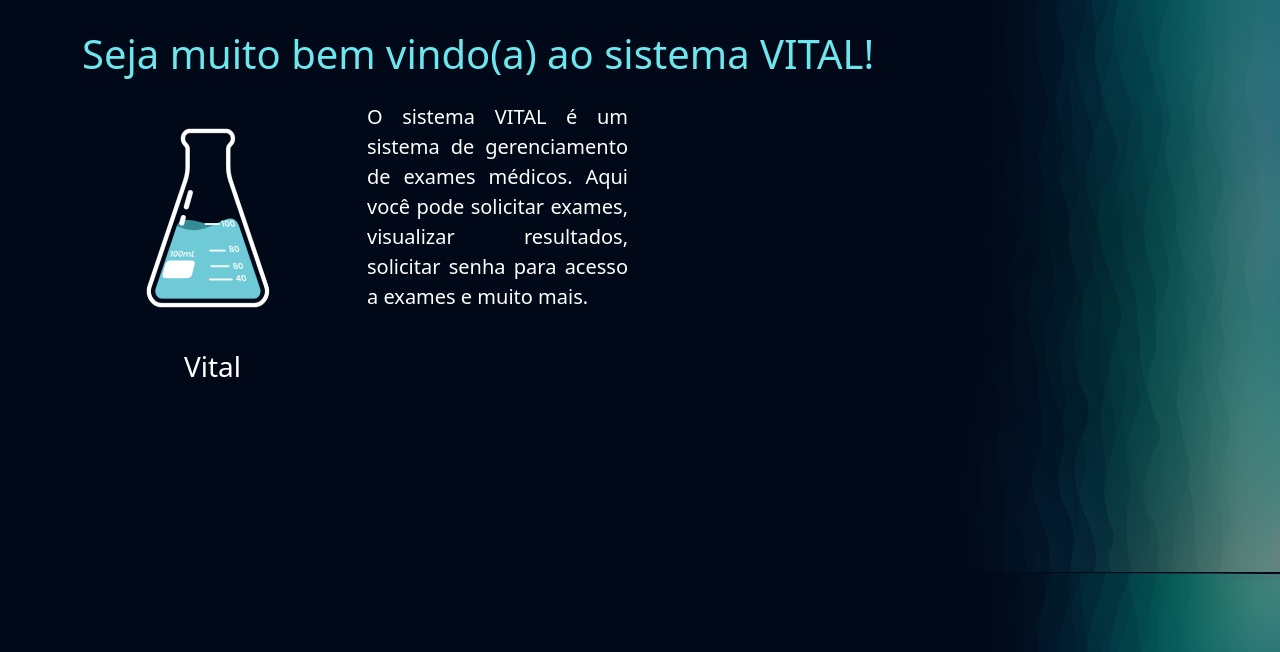
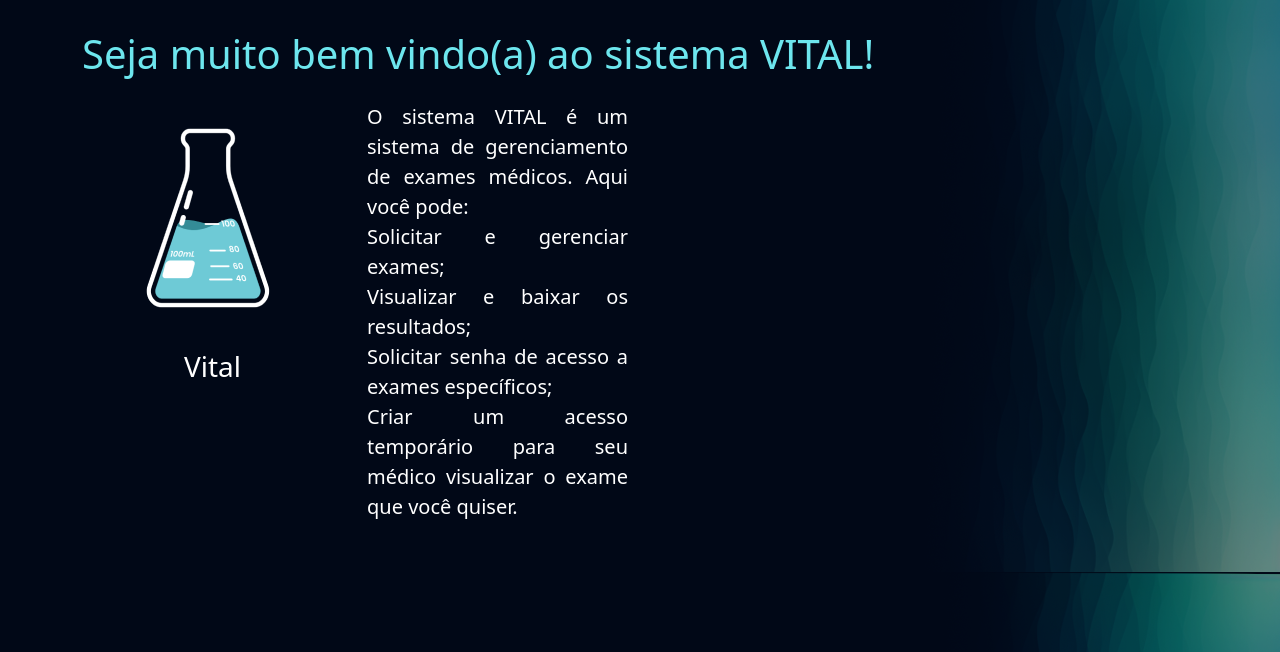
Before and after one commit to MARISTELAOLIVEIRA/Vital, a Django app: template usuarios/templates/home.html in a window 1280 px wide. Shown: the part 148-800 px from the top of the page. Run offline with Django 3.2, Linux system fonts and the light colour scheme; the template is opened without the code that fills it, so the values that code supplies are empty.

Commit message:
Update home.html

```diff
--- a/usuarios/templates/home.html
+++ b/usuarios/templates/home.html
@@ -39,7 +39,11 @@
                 {% endif %}
                 <p>
                     <div style="width: 100%; text-align: justify; font-size: 20px; white-space: normal;">
-                        <span>O sistema VITAL é um sistema de gerenciamento de exames médicos. Aqui você pode solicitar exames, visualizar resultados, solicitar senha para acesso a exames e muito mais.</span>
+                        <span>O sistema VITAL é um sistema de gerenciamento de exames médicos. Aqui você pode:<br>
+                           Solicitar e gerenciar exames;<br>
+                           Visualizar e baixar os resultados;<br>
+                           Solicitar senha de acesso a exames específicos;<br>
+                           Criar um acesso temporário para seu médico visualizar o exame que você quiser.</span>
                     </div>
                 </p>
             </div>
```
